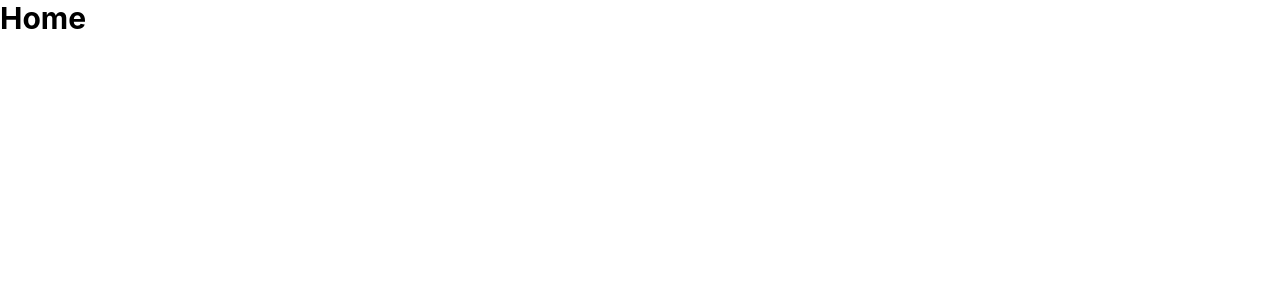
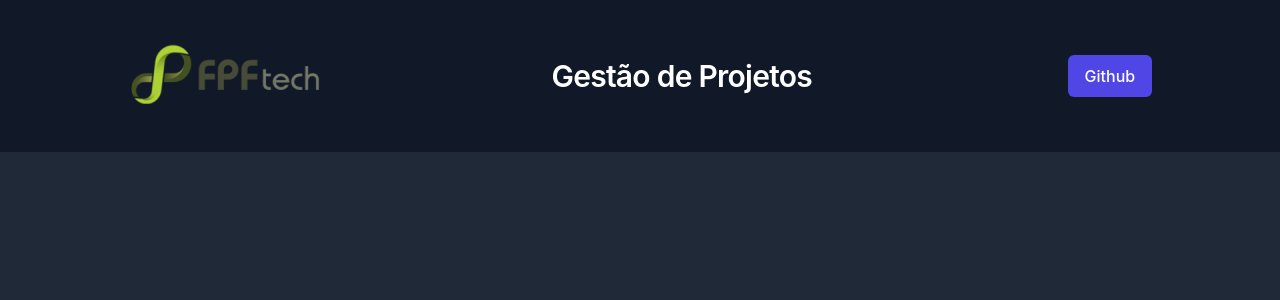
Before and after one commit to GabriellCastro/FPF_Tech_Front, a React (Create React App) app: page / in a window 1280 px wide. Shown: the top 300 px of the page. Built offline with nearby package versions, Linux system fonts and the light colour scheme.

Commit message:
Header feito!  🚀

```diff
--- a/public/index.html
+++ b/public/index.html
@@ -27,7 +27,7 @@
     -->
     <title>FPF Tech</title>
   </head>
-  <body>
+  <body class="bg-gray-800">
     <noscript>You need to enable JavaScript to run this app.</noscript>
     <div id="root"></div>
     <!--
--- a/src/components/Header.js
+++ b/src/components/Header.js
@@ -1,8 +1,28 @@
 import React from 'react';
+import { Link } from 'react-router-dom';
+
+// image logo
+import logo from './logo.png';
 
 function Header() {
   return (
-    <h1>olá</h1>
+    <div>
+      <nav class="bg-gray-900 flex justify-around items-center flex-wrap p-4">
+        <div>
+          <Link to="/">
+            <img src={logo} alt="FPF Tech logo" />
+          </Link>
+        </div>
+        <div>
+          <h1 className="font-semibold  text-3xl text-center text-white tracking-tight">Gestão de Projetos</h1>
+        </div>
+        <div>
+          <a href="https://github.com/GabriellCastro" target="_blank" class="ml-8 whitespace-nowrap inline-flex items-center justify-center px-4 py-2 border border-transparent rounded-md shadow-sm text-base font-medium text-white bg-indigo-600 hover:bg-indigo-700" rel="noreferrer">
+            Github
+          </a>
+        </div>
+      </nav>
+    </div>
    );
 }
 
--- a/src/pages/Home/index.js
+++ b/src/pages/Home/index.js
@@ -1,9 +1,11 @@
 import React from 'react';
+import Header from '../../components/Header';
 
 function Home() {
   return (
     <>
-      <h1 className="text-3xl font-bold">Home</h1>
+      <Header />
+
     </>
    );
 }
```
Also changed, not shown: src/components/logo.png (added).
